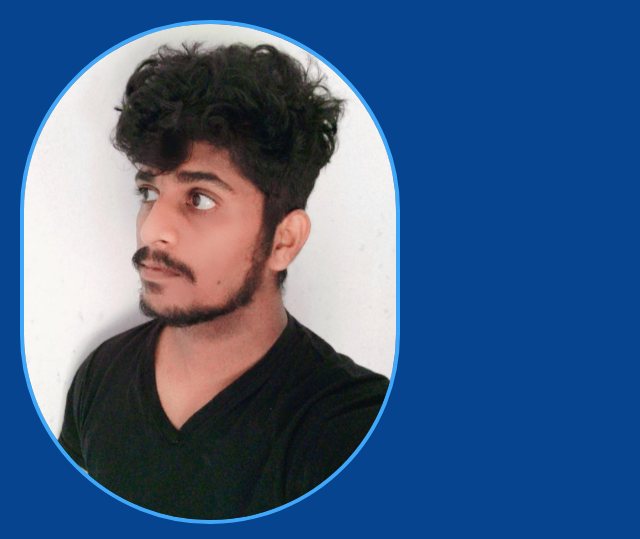
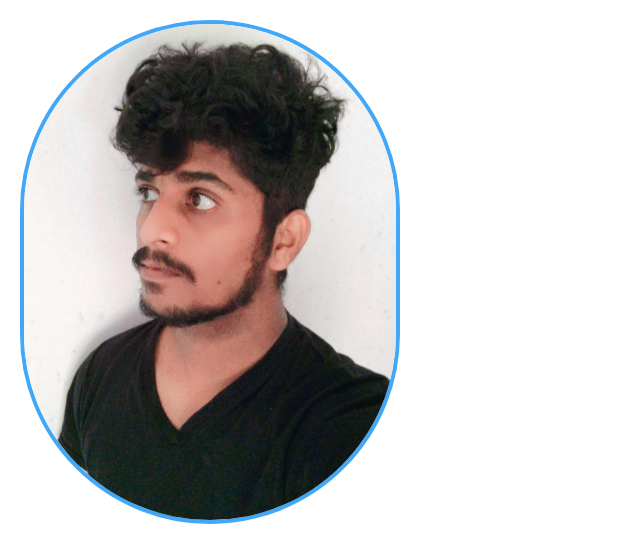
Before and after one commit to ksrenjith047a/web_devolopment, a plain HTML site: page cl-web-firstweb/index.html in a window 1280 px wide. Shown: the top 539 px of the page, without its empty margins (0-640 px from the left). Drawn offline with Linux system fonts and the light colour scheme; a web font is replaced by a local one.

Commit message:
Update style.css

```diff
--- a/cl-web-firstweb/style.css
+++ b/cl-web-firstweb/style.css
@@ -26,7 +26,7 @@
 body, html {
     margin: 0;
     padding: 10px;
-    background: var(--background);
+
     color: var(--text);
     font-family: var(--font);
 }
```
